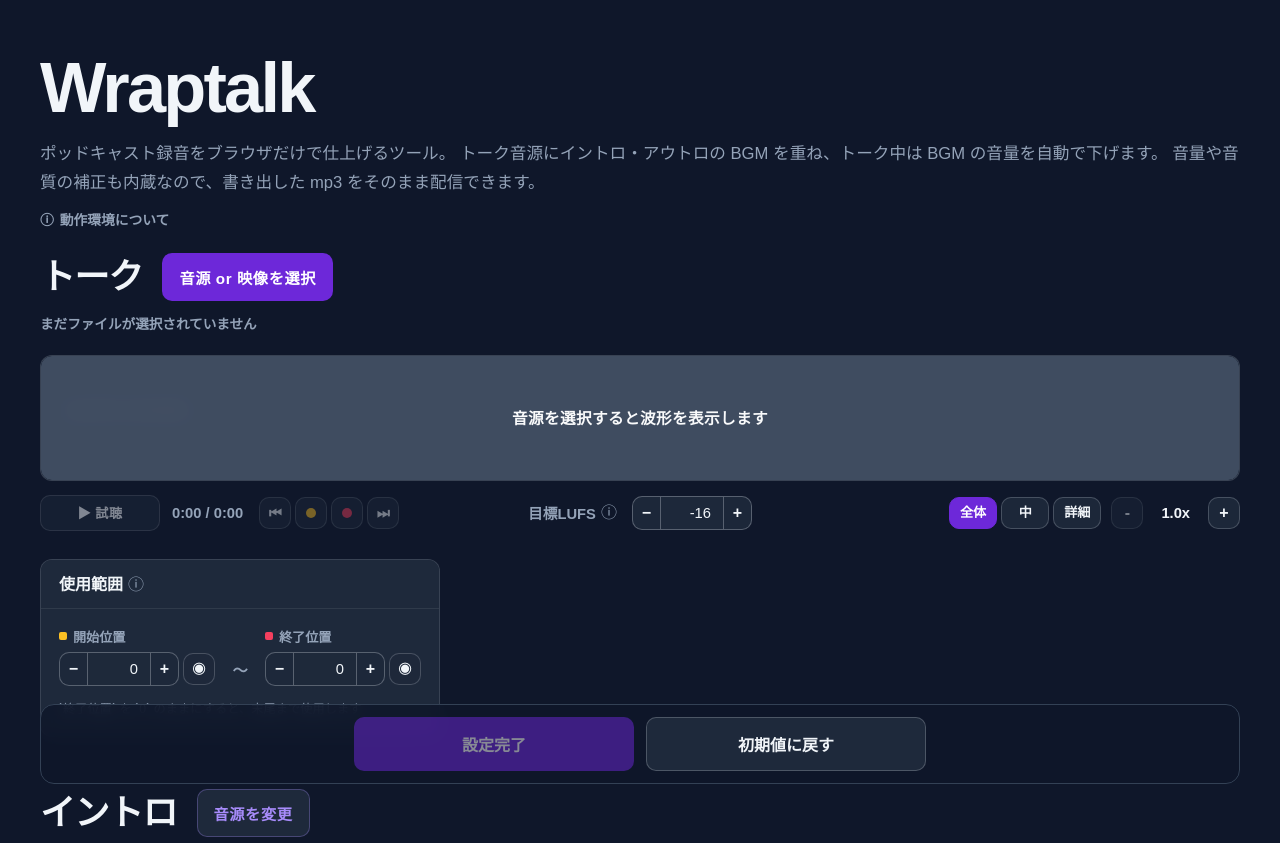
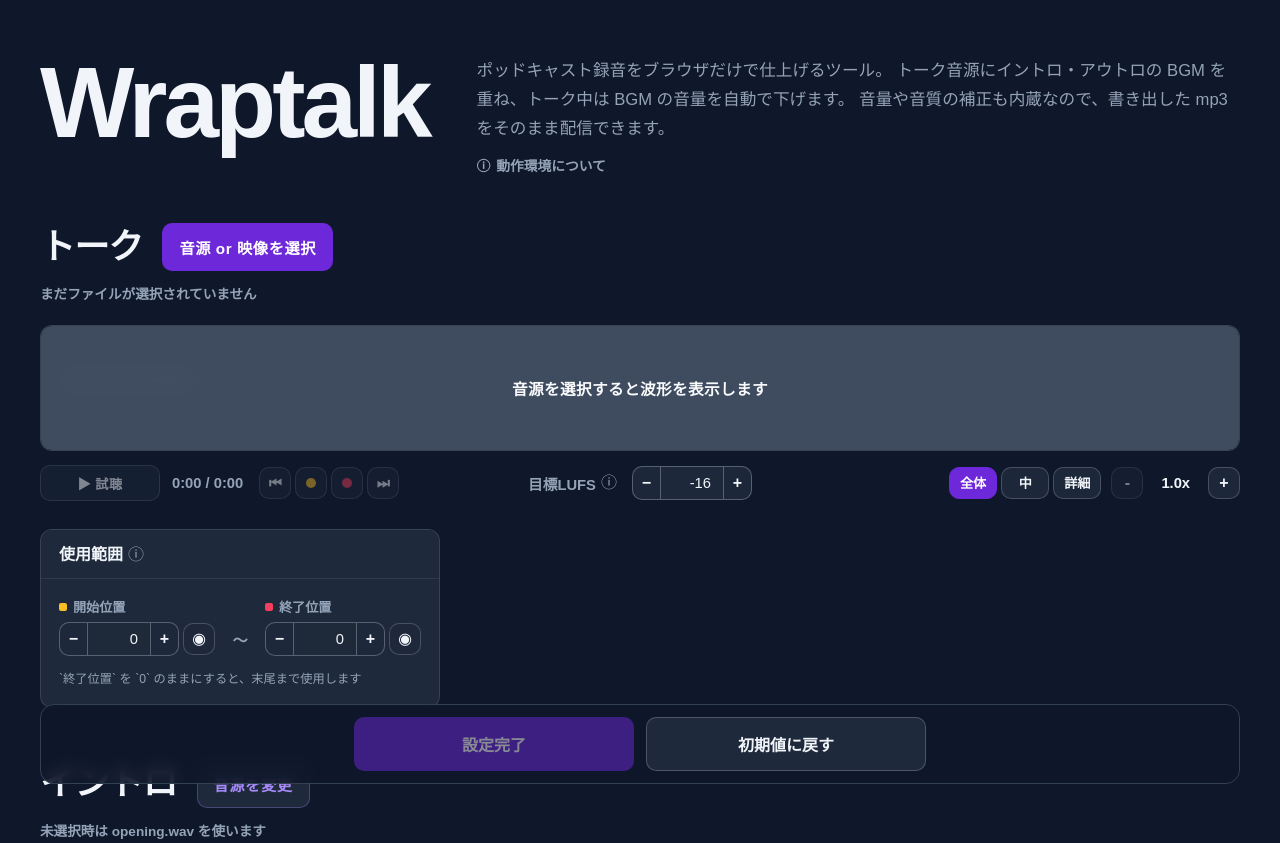
Before and after one commit to fjordllc/Wraptalk, a website with bundled scripts: page index.html in a window 1280 px wide. Shown: the top 843 px of the page. Built offline with nearby package versions, Linux system fonts and the light colour scheme; files whose address does not match are found by name.

Commit message:
Lay out the hero with Wraptalk on the left and lede on the right
Wrap the lede paragraph and the 動作環境について button in a new
.l--lede-group container, and turn .l--hero into a flex row so the
h1 sits to the left of the group instead of stacking. Bump the h1
to 100 px and widen the hero gap and bottom margin so the title gets
more breathing room.

```diff
--- a/index.html
+++ b/index.html
@@ -12,6 +12,7 @@
     <main class="l--shell">
       <section class="l--hero">
         <h1>Wraptalk</h1>
+        <div class="l--lede-group">
           <p class="c--lede">
             ポッドキャスト録音をブラウザだけで仕上げるツール。
             トーク音源にイントロ・アウトロの BGM を重ね、トーク中は BGM の音量を自動で下げます。
@@ -20,6 +21,7 @@
           <button id="environmentInfoButton" class="c--lede-info-button" type="button">
             <span aria-hidden="true">ⓘ</span> 動作環境について
           </button>
+        </div>
       </section>
 
       <section class="l--panel">
--- a/web/styles.css
+++ b/web/styles.css
@@ -83,19 +83,30 @@ body {
 }
 
 .l--hero {
-  margin-bottom: 24px;
+  display: flex;
+  align-items: flex-start;
+  gap: 48px;
+  margin-bottom: 48px;
 }
 
 h1 {
   margin: 0;
-  font-size: clamp(2.6rem, 6vw, 4.4rem);
+  font-size: 100px;
   line-height: 0.92;
   letter-spacing: -0.04em;
+  flex-shrink: 0;
+}
+
+.l--lede-group {
+  flex: 1;
+  display: flex;
+  flex-direction: column;
+  align-items: flex-start;
 }
 
 .c--lede {
   width: 100%;
-  margin: 18px 0 0;
+  margin: 0;
   color: var(--muted);
   font-size: 1.04rem;
   line-height: 1.75;
```
Lines whose indentation alone changed are shown as unchanged.
